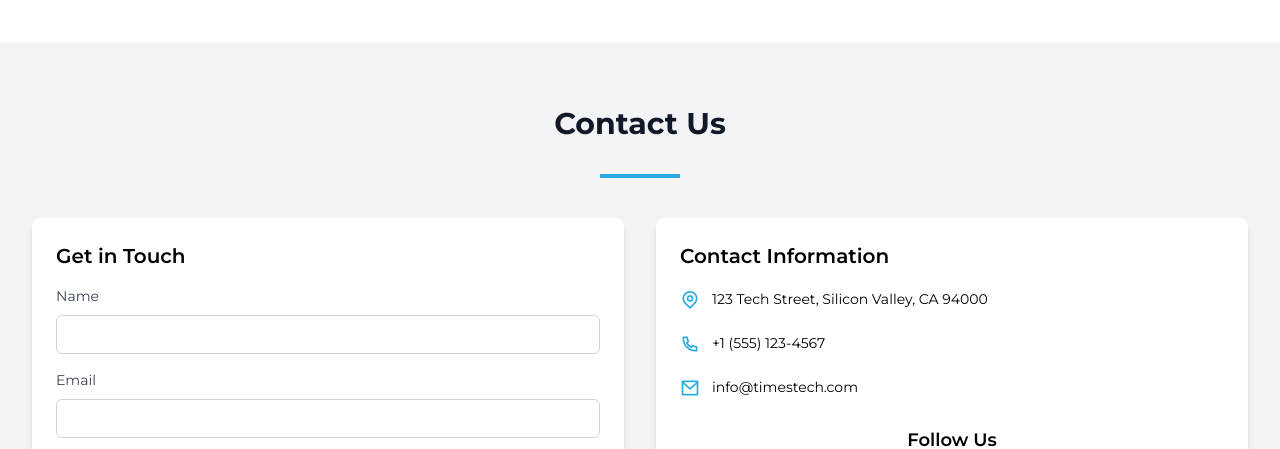
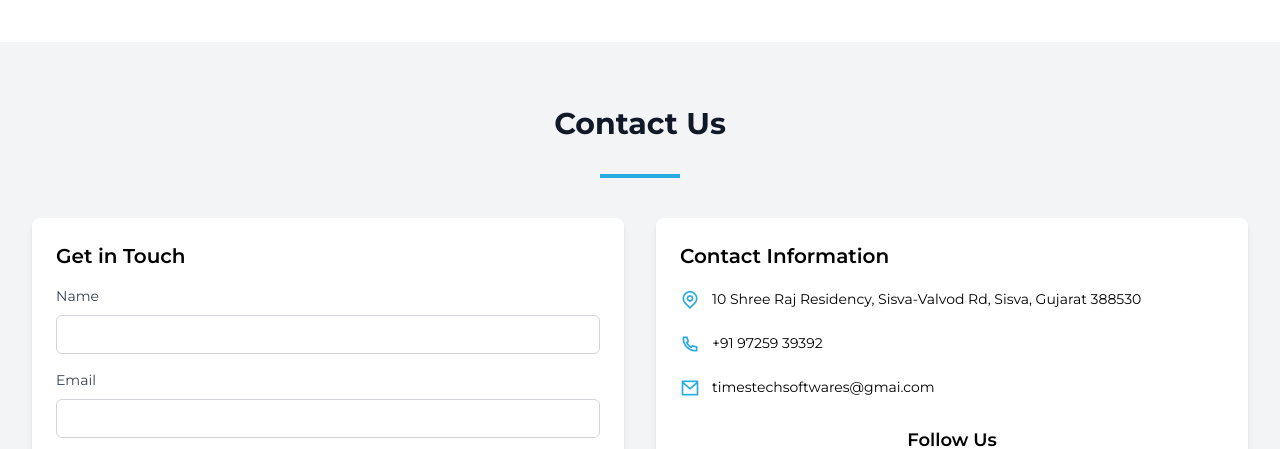
Before and after one commit to Dhruv6788/timestech, a website: page pages/services.html in a window 1280 px wide. Shown: the part 2631-3080 px from the top of the page. Drawn offline with nearby package versions, Linux system fonts and the light colour scheme.

Commit message:
Update services.html

```diff
--- a/pages/services.html
+++ b/pages/services.html
@@ -225,6 +225,7 @@
             </div>
         </section>
 
+
         <section id="contact" class="bg-gray-100 py-16">
             <div class="max-w-7xl mx-auto px-4 sm:px-6 lg:px-8">
                 <h2 class="text-3xl font-bold text-center text-gray-900 mb-8 font-[Montserrat]">Contact Us</h2>
@@ -232,7 +233,7 @@
                 <div class="grid grid-cols-1 md:grid-cols-2 gap-8 mt-10">
                     <div class="bg-white rounded-lg shadow-md p-6">
                         <h3 class="text-xl font-semibold mb-4 font-[Montserrat]">Get in Touch</h3>
-                        <form>
+                        <form action="https://formspree.io/f/manywpeq" method="POST">
                             <div class="mb-4">
                                 <label for="name" class="block text-gray-700 font-[Montserrat] mb-2">Name</label>
                                 <input type="text" id="name" name="name"
@@ -261,15 +262,15 @@
                         <ul class="space-y-4">
                             <li class="flex items-center">
                                 <i class="ri-map-pin-line text-[#28abe3] text-xl mr-3"></i>
-                                <span class="font-[Montserrat]">123 Tech Street, Silicon Valley, CA 94000</span>
+                                <span class="font-[Montserrat]">10 Shree Raj Residency, Sisva-Valvod Rd, Sisva, Gujarat 388530</span>
                             </li>
                             <li class="flex items-center">
                                 <i class="ri-phone-line text-[#28abe3] text-xl mr-3"></i>
-                                <span class="font-[Montserrat]">+1 (555) 123-4567</span>
+                                <span class="font-[Montserrat]">+91 97259 39392</span>
                             </li>
                             <li class="flex items-center">
                                 <i class="ri-mail-line text-[#28abe3] text-xl mr-3"></i>
-                                <span class="font-[Montserrat]">info@timestech.com</span>
+                                <span class="font-[Montserrat]">timestechsoftwares@gmai.com</span>
                             </li>
                         </ul>
                         <div class="mt-6 flex justify-center flex-col items-center">
```
